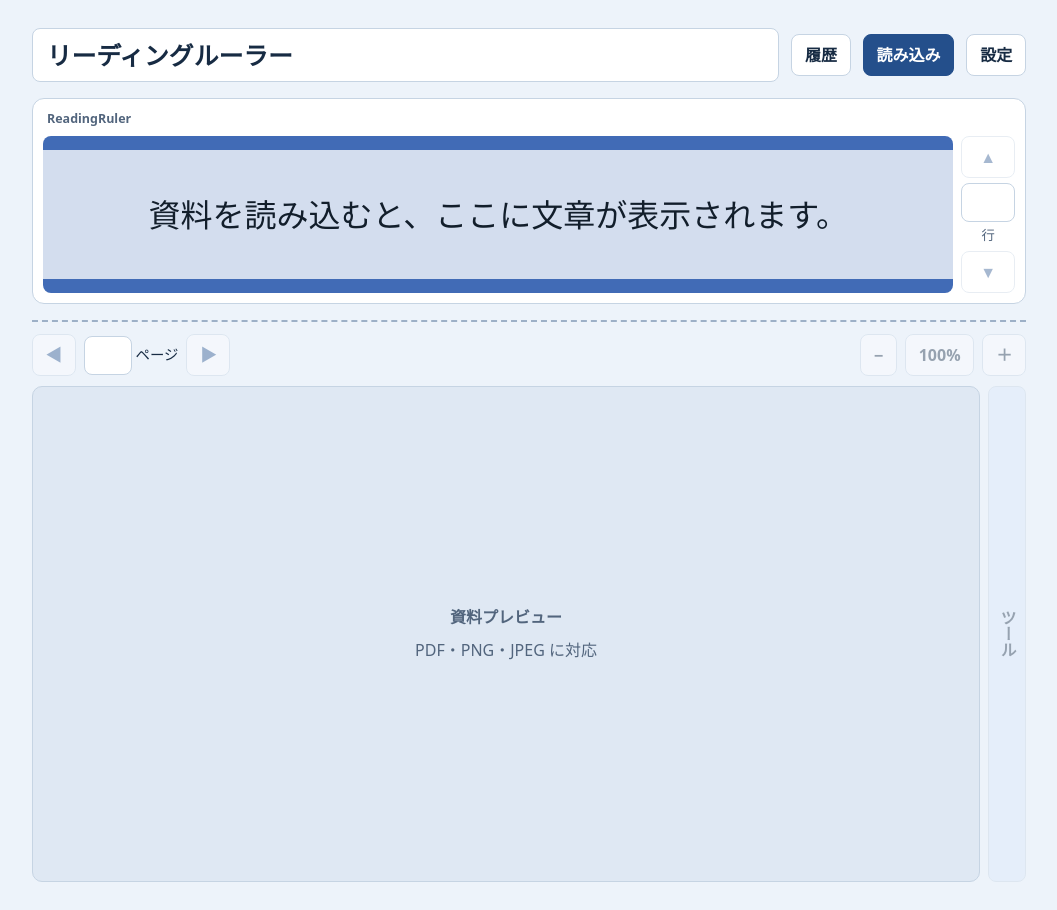
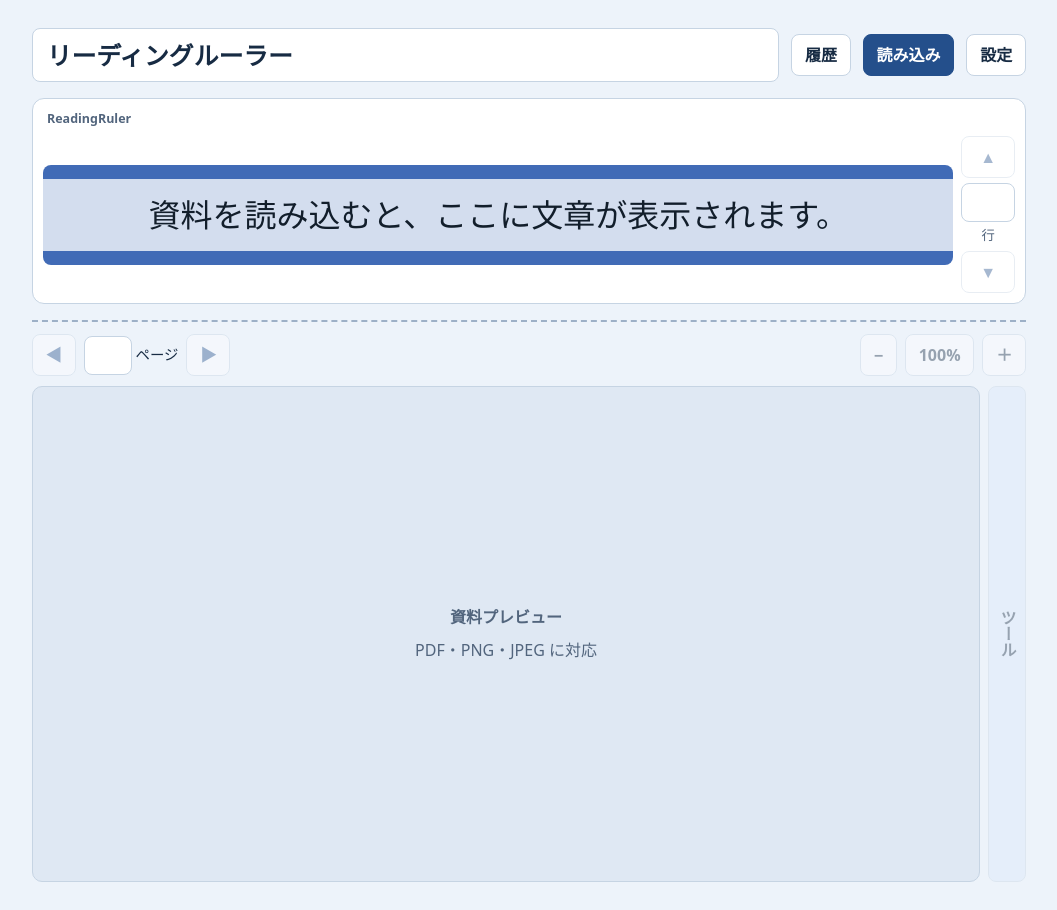
Before and after one commit to KoTom0919/ReadingRuler, a plain HTML site: page index.html in a window 1280 px wide. Shown: the whole page, without its empty margins (111-1168 px from the left). Drawn offline with Linux system fonts and the light colour scheme.

Commit message:
Add files via upload

```diff
--- a/style.css
+++ b/style.css
@@ -387,3 +387,9 @@ textarea { resize: vertical; }
   overflow: hidden;
   text-align: center;
 }
+
+.ruler {
+  /* 右側の行送りボタンに合わせて縦に引き伸ばされるのを防ぐ */
+  align-self: center;
+  grid-template-rows: 2.25em;
+}
```
